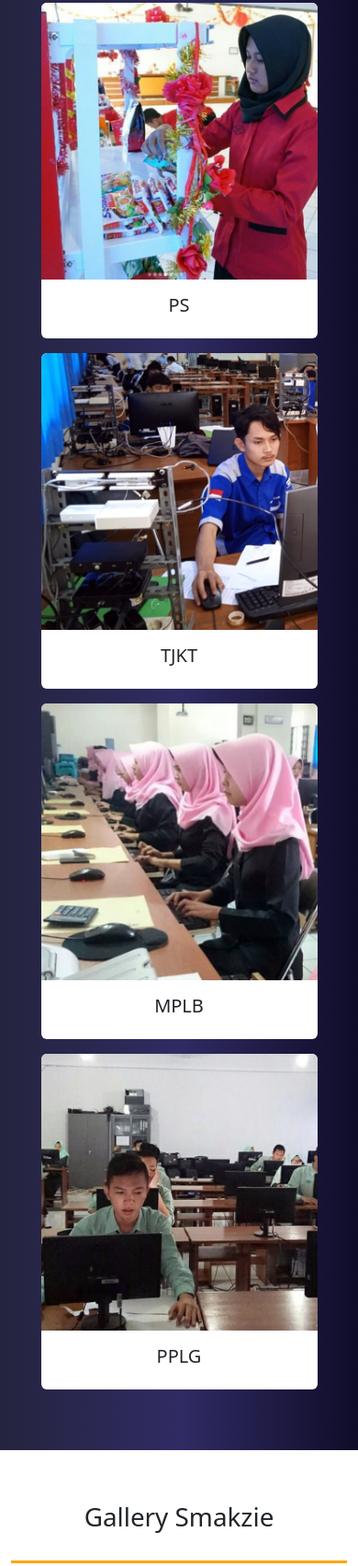
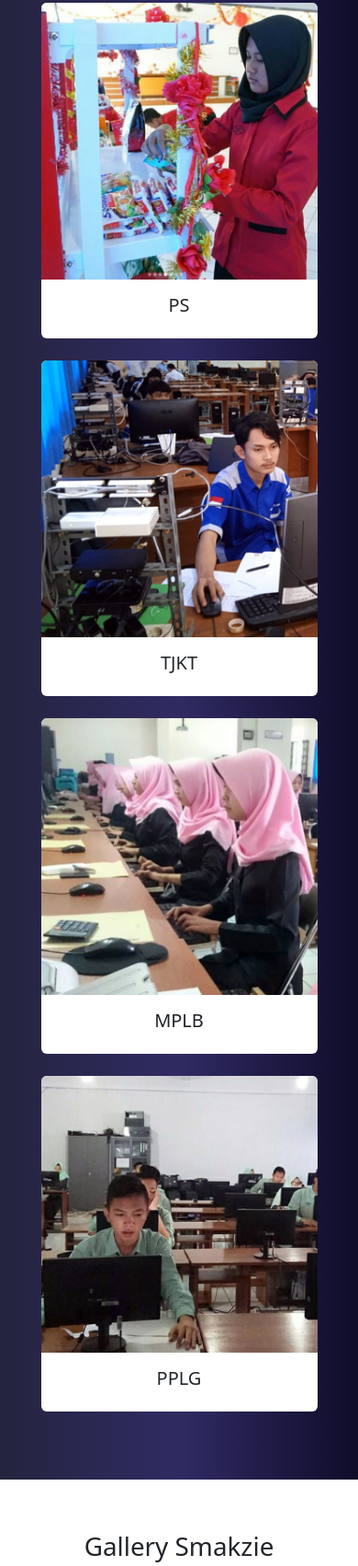
Before and after one commit to NazwanHilmi/spa-tugaspkl, a plain HTML site: page index.html in a window 390 px wide. Shown: the part 3019-4722 px from the top of the page at 92% size. Drawn offline with nearby package versions, Linux system fonts and the light colour scheme.

Commit message:
modified bootsrap card

```diff
--- a/index.html
+++ b/index.html
@@ -88,7 +88,7 @@
                 </div>
             </div>
         </div>
-        <div class="col-10 col-md-6 col-lg-2 mx-auto text-center mb-3">
+        <div class="col-10 col-md-6 col-lg-2 mx-auto text-center mb-4">
             <div class="card">
                 <img id="ps" src="image/bdps.jpg" alt="ps" class="card-img-top">
                 <div class="card-body">
@@ -96,7 +96,7 @@
                 </div>
             </div>
         </div>
-        <div class="col-10 col-md-6 col-lg-2 mx-auto text-center mb-3">
+        <div class="col-10 col-md-6 col-lg-2 mx-auto text-center mb-4">
             <div class="card">
                 <img id="tjkt" src="image/tkj.jpg" alt="tjkt" class="card-img-top">
                 <div class="card-body">
@@ -104,7 +104,7 @@
                 </div>
             </div>
         </div>
-        <div class="col-10 col-md-6 col-lg-2 mx-auto text-center mb-3">
+        <div class="col-10 col-md-6 col-lg-2 mx-auto text-center mb-4">
             <div class="card">
                 <img id="mplb" src="image/otkp.jpg" alt="mplb" class="card-img-top">
                 <div class="card-body">
@@ -112,7 +112,7 @@
                 </div>
             </div>
         </div>
-        <div class="col-10 col-md-6 col-lg-2 mx-auto text-center mb-3">
+        <div class="col-10 col-md-6 col-lg-2 mx-auto text-center mb-4">
             <div class="card">
                 <img id="pplg" src="image/rpl.jpg" alt="pplg" class="card-img-top">
                 <div class="card-body">
--- a/style.css
+++ b/style.css
@@ -353,7 +353,7 @@ header .content p {
 
 @media screen and (max-width : 375px) {
     .about{
-        height: 80vh;
+        height: 82vh;
     }
 
     .about .box-about .box:nth-child(1) h1 {
```
